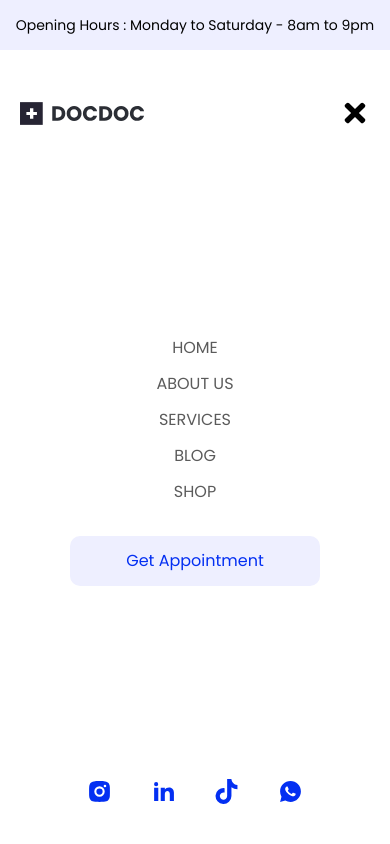
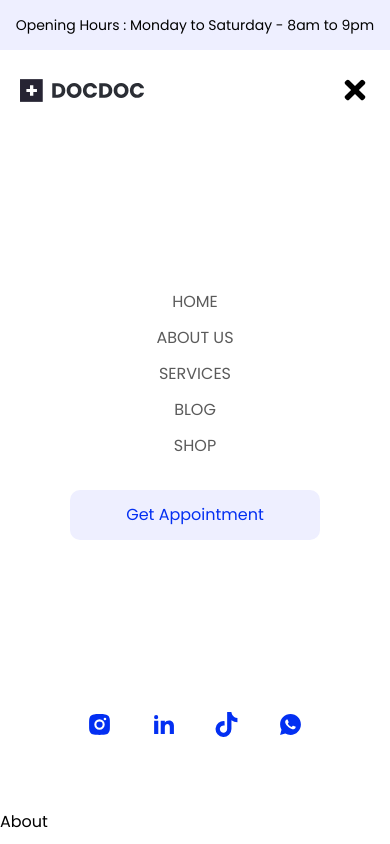
Before and after one commit to lexcode1227/docdoc-clinic, a Next.js app: page /about in a window 390 px wide. Both pictures are taken after a click on the button 355 px from the left and 89 px from the top of the page. Built offline with nearby package versions, Linux system fonts and the light colour scheme.

Commit message:
menu modal arreglado

```diff
--- a/src/app/components/ModalNavbar.jsx
+++ b/src/app/components/ModalNavbar.jsx
@@ -29,7 +29,7 @@ const ModalNavbar = ({handleMenu, closeMenuMobile}) => {
     },
 ]
   return (
-    <section className='h-[95vh] z-10 flex flex-col gap-40 justify-between mx-5 py-12 md:w-3/4'>
+    <section className='h-[90vh] z-10 flex flex-col gap-40 justify-evenly mx-5 pb-12 md:w-3/4'>
       <div className="flex justify-between">
         <Link href="/"><Image src={Logo} height={30} width={125} alt="company logo"/></Link>
         <button onClick={handleMenu}><FaTimes className="h-[30px] w-[30px]" /></button>
```
